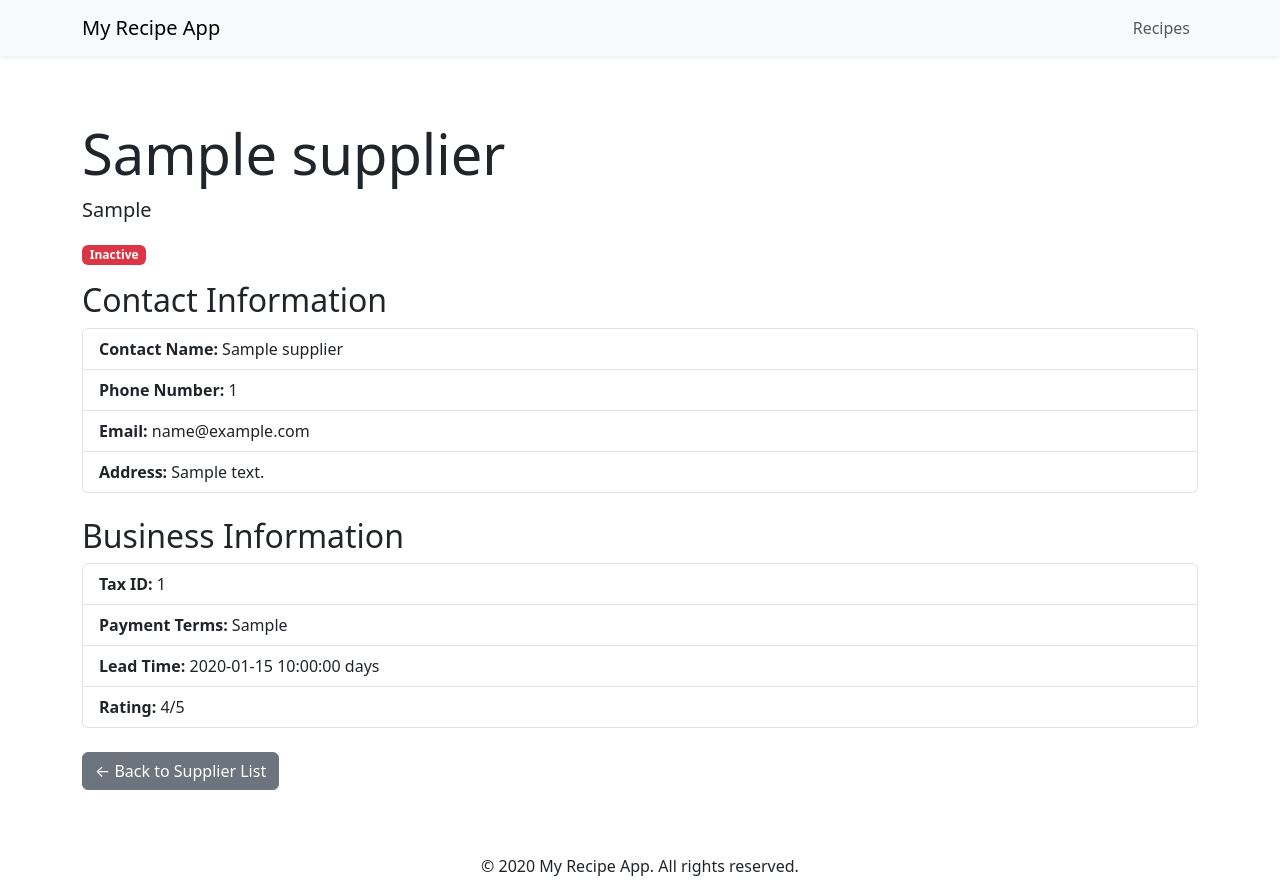
After one commit to lebrunregis/RestaurantERP, a Flask app: template src/flask_front/suppliers/templates/suppliers/details.html in a window 1280 px wide. The commit adds this page. Run offline with Flask 3, Linux system fonts and the light colour scheme; the template is opened without the code that fills it: most values are stand-ins (such as "Sample title", 1, 10 or a date in 2020); some libraries are stand-ins or nearby versions.

Commit message:
Namespaced templates

```diff
--- a/src/flask_front/recipes/templates/details.html
+++ b/src/flask_front/recipes/templates/recipes/details.html
@@ -6,7 +6,7 @@
 <div class="mt-4">
 
     <!-- Include reusable search form -->
-    {% include 'search_form.html' %}
+    {% include 'recipes/search_form.html' %}
 
     <!-- Recipe Title -->
     <h1 class="display-4">{{ recipe.name }}</h1>
--- /dev/null
+++ b/src/flask_front/suppliers/templates/suppliers/details.html
@@ -0,0 +1,75 @@
+{% extends "base.html" %}
+
+{% block title %}{{ supplier.name }} - Supplier Details{% endblock %}
+
+{% block content %}
+<div class="mt-4">
+
+    <!-- Supplier Title -->
+    <h1 class="display-4">{{ supplier.name }}</h1>
+
+    <!-- Supplier Type -->
+    <p class="lead">
+        {{ supplier.supplier_type }}
+    </p>
+
+    <!-- Supplier Status -->
+    <div class="mb-3">
+        {% if supplier.active %}
+            <span class="badge bg-success">Active</span>
+        {% else %}
+            <span class="badge bg-danger">Inactive</span>
+        {% endif %}
+    </div>
+
+    <!-- Contact Information -->
+    <div class="mb-4">
+        <h2>Contact Information</h2>
+        <ul class="list-group">
+            <li class="list-group-item">
+                <strong>Contact Name:</strong> {{ supplier.contact_name }}
+            </li>
+            <li class="list-group-item">
+                <strong>Phone Number:</strong> {{ supplier.phone_number }}
+            </li>
+            <li class="list-group-item">
+                <strong>Email:</strong> {{ supplier.email }}
+            </li>
+            <li class="list-group-item">
+                <strong>Address:</strong> {{ supplier.address }}
+            </li>
+        </ul>
+    </div>
+
+    <!-- Business Information -->
+    <div class="mb-4">
+        <h2>Business Information</h2>
+        <ul class="list-group">
+            <li class="list-group-item">
+                <strong>Tax ID:</strong> {{ supplier.tax_id }}
+            </li>
+            <li class="list-group-item">
+                <strong>Payment Terms:</strong> {{ supplier.payment_terms }}
+            </li>
+            <li class="list-group-item">
+                <strong>Lead Time:</strong> {{ supplier.lead_time_days }} days
+            </li>
+
+            {% if supplier.rating is not none %}
+            <li class="list-group-item">
+                <strong>Rating:</strong> {{ supplier.rating }}/5
+            </li>
+            {% endif %}
+        </ul>
+    </div>
+
+    <!-- Back Button -->
+    <div class="mt-3">
+        <a href="{{ url_for('suppliers.list_suppliers') }}"
+           class="btn btn-secondary">
+            ← Back to Supplier List
+        </a>
+    </div>
+
+</div>
+{% endblock %}
```
Also changed, not shown: src/flask_front/recipes/templates/recipes/list.html (added, +49 -0 lines), src/flask_front/suppliers/templates/suppliers/list.html (renamed from src/flask_front/recipes/templates/list.html, +9 -9 lines), src/flask_front/suppliers/templates/suppliers/search_form.html (added, +8 -0 lines), src/flask_front/recipes/templates/recipes/create.html (added), src/flask_front/recipes/templates/recipes/delete.html (added), src/flask_front/recipes/templates/recipes/scored_list.html (renamed from src/flask_front/recipes/templates/scored_list.html), src/flask_front/recipes/templates/recipes/search_form.html (renamed from src/flask_front/recipes/templates/search_form.html), src/flask_front/recipes/templates/recipes/search_recipes.html (added), src/flask_front/recipes/templates/recipes/update.html (added), src/flask_front/suppliers/templates/suppliers/create.html (added), src/flask_front/suppliers/templates/suppliers/delete.html (added), src/flask_front/suppliers/templates/suppliers/update.html (added).
